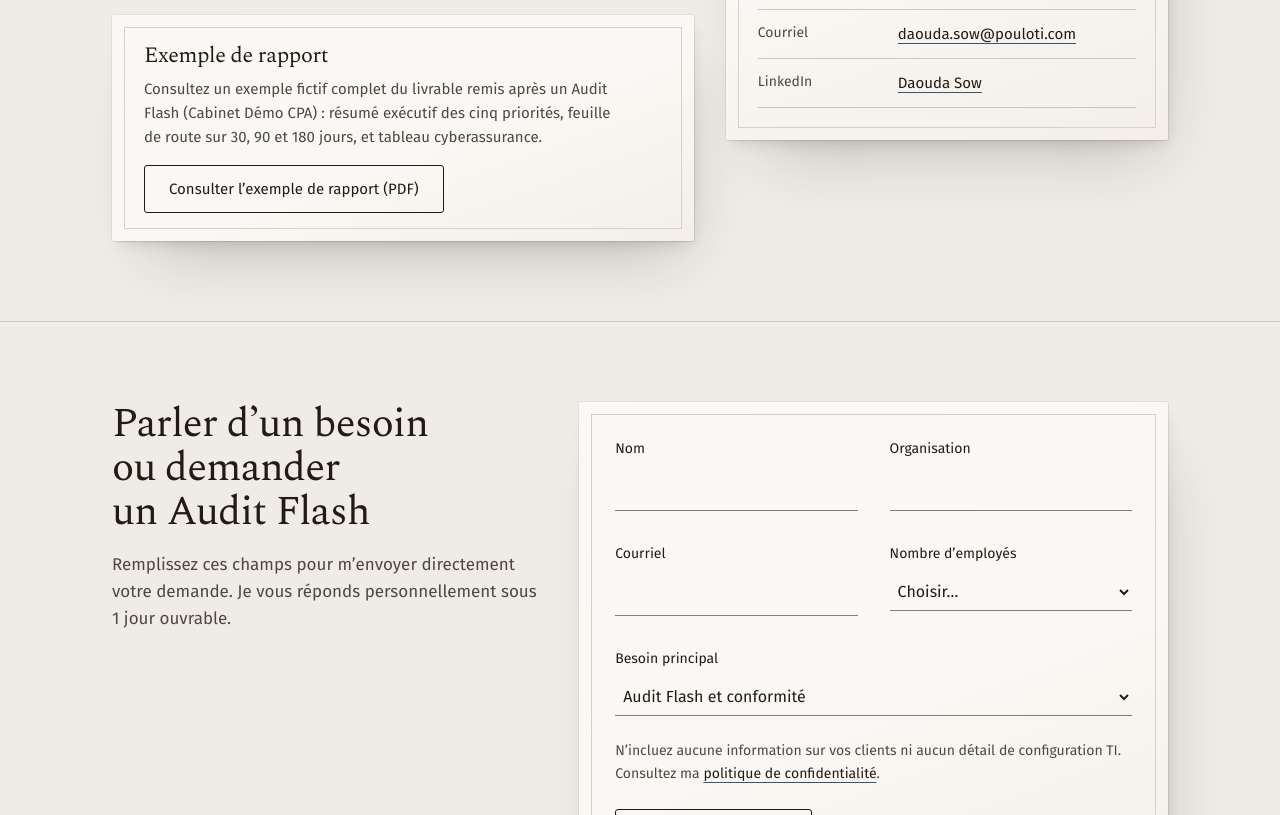
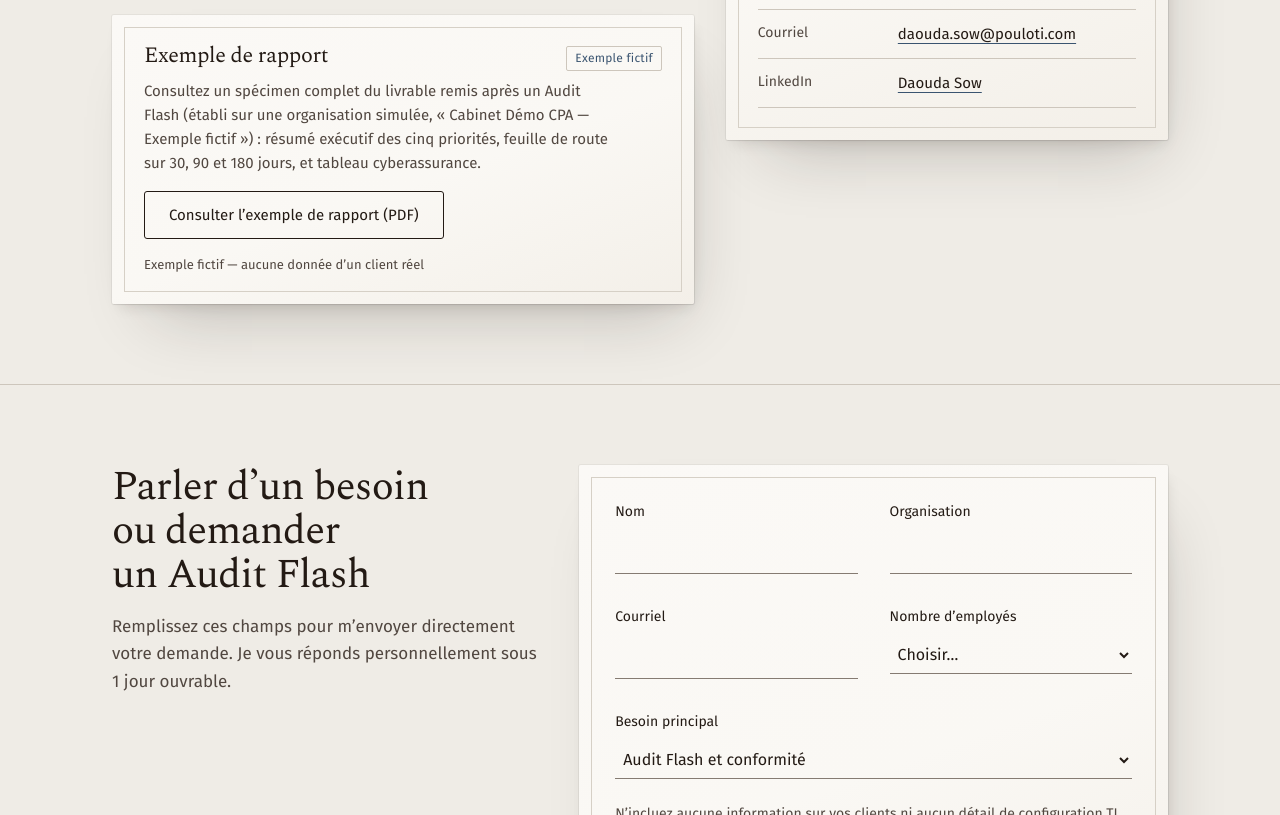
Before and after one commit to Poulo22/pouloti-site, a plain HTML site: page index.html in a window 1280 px wide. Shown: the part 4479-5294 px from the top of the page. Drawn offline with Linux system fonts and the light colour scheme.

Commit message:
fix(rapport): ajouter la mention Exemple fictif sur la couverture PDF et à côté du lien

```diff
--- a/index.html
+++ b/index.html
@@ -277,10 +277,14 @@
         <p>Ma façon de travailler est directe : un seul interlocuteur, du diagnostic à la mise en œuvre, des preuves vérifiables sans jargon inutile, et un tarif convenu d’avance.</p>
 
         <div class="exemple-rapport carte-coton">
-          <h3>Exemple de rapport</h3>
-          <p>Consultez un exemple fictif complet du livrable remis après un Audit Flash (Cabinet Démo CPA) : résumé exécutif des cinq priorités, feuille de route sur 30, 90 et 180 jours, et tableau cyberassurance.</p>
+          <div class="exemple-entete">
+            <h3>Exemple de rapport</h3>
+            <span class="badge-fictif">Exemple fictif</span>
+          </div>
+          <p>Consultez un spécimen complet du livrable remis après un Audit Flash (établi sur une organisation simulée, « Cabinet Démo CPA — Exemple fictif ») : résumé exécutif des cinq priorités, feuille de route sur 30, 90 et 180 jours, et tableau cyberassurance.</p>
           <p class="exemple-action">
             <a class="bouton" href="/exemple-rapport-audit-flash.pdf" target="_blank" rel="noopener">Consulter l’exemple de rapport (PDF)</a>
+            <span class="mention-fictif">Exemple fictif — aucune donnée d’un client réel</span>
           </p>
         </div>
       </div>
--- a/styles.css
+++ b/styles.css
@@ -140,9 +140,12 @@ section+section{border-top:1px solid var(--filet)}
 .portrait-identite strong{display:block;font-family:var(--titres);font-weight:500;font-size:20px;color:var(--encre)}
 .portrait-identite span{display:block;font-size:14px;color:var(--texteDoux)}
 .exemple-rapport{margin-top:32px;padding:28px 32px}
-.exemple-rapport h3{font-size:22px;margin-bottom:8px}
+.exemple-entete{display:flex;align-items:baseline;justify-content:space-between;gap:12px;flex-wrap:wrap;margin-bottom:8px}
+.exemple-rapport h3{font-size:22px;margin:0}
+.badge-fictif{font-size:12px;color:var(--accent);border:1px solid var(--filet);padding:2px 8px;border-radius:var(--rayon-carte);letter-spacing:.02em}
 .exemple-rapport p{font-size:15px;color:var(--texteDoux);margin-top:8px;max-width:56ch}
-.exemple-rapport .exemple-action{margin-top:16px;font-size:14px;color:var(--encre)}
+.exemple-rapport .exemple-action{display:flex;align-items:center;gap:16px;flex-wrap:wrap;margin-top:16px;font-size:14px;color:var(--encre)}
+.mention-fictif{font-size:13px;color:var(--texteDoux)}
 
 /* Contact : carte lettre sur coton */
 .contact-grille{display:grid;grid-template-columns:minmax(0,.85fr) minmax(0,1.15fr);gap:32px;align-items:start}
```
Also changed, not shown: 1 other file.
